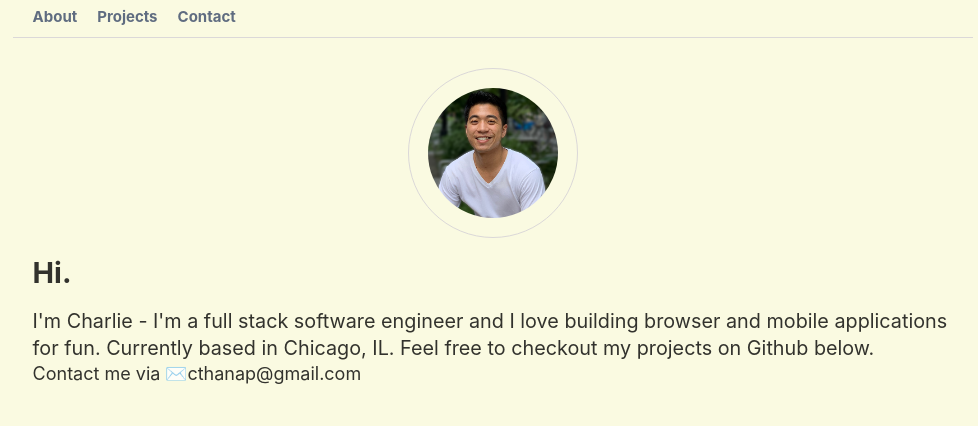
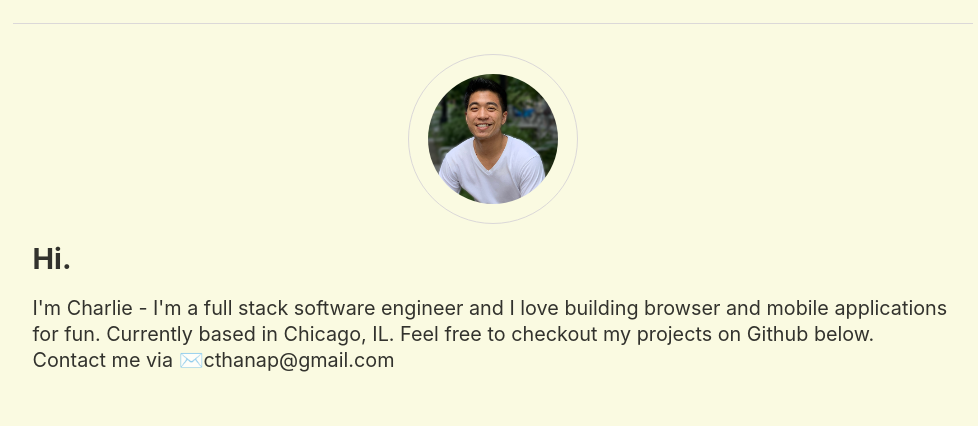
Before and after one commit to charlie-ttt/charlieWebsite, a Gatsby site: page / in a window 1280 px wide. Shown: the part 63-489 px from the top of the page, without its empty margins (147-1125 px from the left). Built offline with nearby package versions, Linux system fonts and the light colour scheme; Gatsby itself is replaced by a stand-in of ours.

Commit message:
remove nav bar

```diff
--- a/src/components/navbar.js
+++ b/src/components/navbar.js
@@ -3,7 +3,7 @@
 
 const Navbar = () => (
   <div style={styles.container}>
-    <div>
+    {/* <div>
       <h1 style={{ marginRight: "20px" }}>
         <Link to="/" style={styles.eachSection}>
           About
@@ -23,8 +23,7 @@
           Contact
         </Link>
       </h1>
-    </div>
-    <div style={styles.horizontalLine}></div>
+    </div> */}
   </div>
 )
 
@@ -32,7 +31,7 @@
   container: {
     margin: `0 auto`,
     maxWidth: 960,
-    padding: `0 1.0875rem 0.5rem 1.0875rem`,
+    padding: `0 1.0875rem 1.5rem 1.0875rem`,
     display: "flex",
     flexDirection: "row",
     justifyContent: "flex-start",
@@ -46,10 +45,6 @@
     fontSize: "15px",
     color: "#5F6C80",
   },
-  horizontalLine: {
-    // borderBottom: `1px solid #dbd8d8`,
-    // width: `80%`,
-  },
 }
 
 export default Navbar
--- a/src/css/index.module.css
+++ b/src/css/index.module.css
@@ -57,3 +57,6 @@
   background-color: transparent;
   padding: 3px 15px;
 }
+.showAllButton:focus {
+  outline: 0;
+}
--- a/src/pages/index.js
+++ b/src/pages/index.js
@@ -41,7 +41,9 @@
           browser and mobile applications for fun. Currently based in Chicago,
           IL. Feel free to checkout my projects on Github below.
         </p>
-        <p>Contact me via ✉️cthanap@gmail.com</p>
+        <p className={indexStyles.bioText}>
+          Contact me via ✉️cthanap@gmail.com
+        </p>
         <div className={indexStyles.iconContainerStyle}>
           <a href="https://github.com/charlie-ttt" target="_blank">
             <img src={`../github.png`} className={indexStyles.iconStyle} />
```
